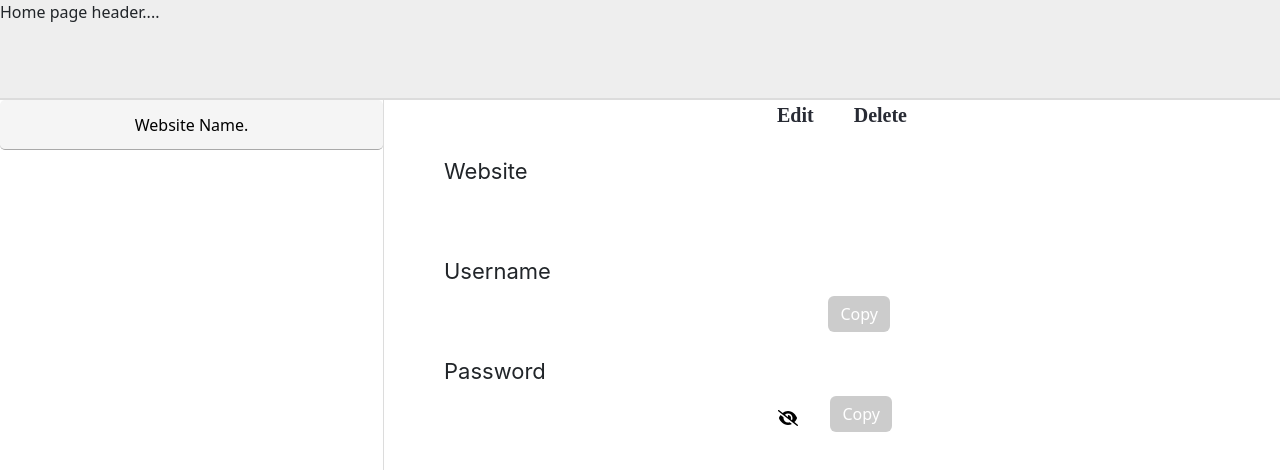
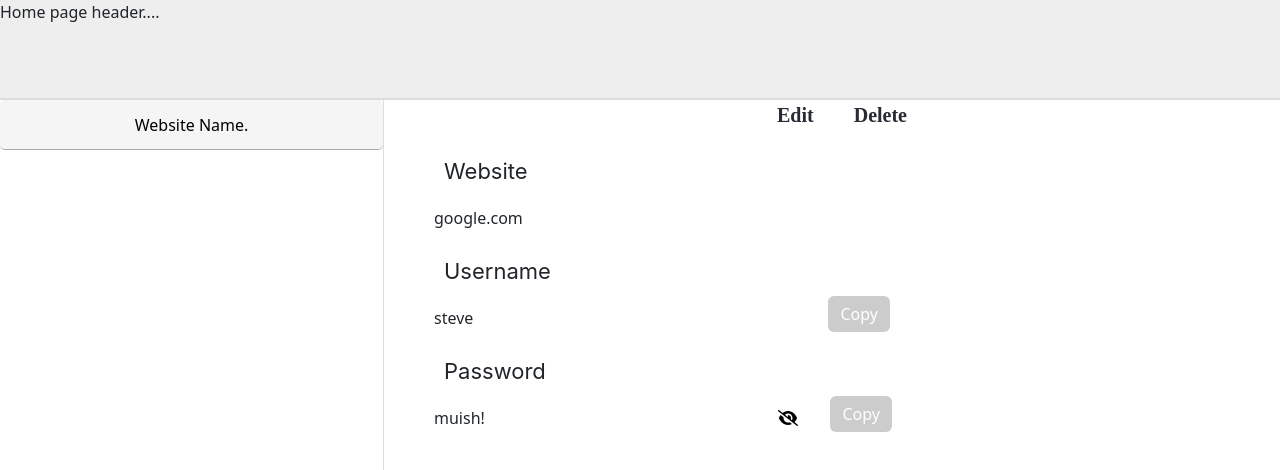
Before and after one commit to Bree-codes/PasswordManager, a React (Create React App) app in the folder passwordmanager/: page /home/view/passwords in a window 1280 px wide. Shown: the top 470 px of the page. Built offline with nearby package versions, Linux system fonts and the light colour scheme; sample sign-in values are in the browser's storage.

Commit message:
Commit message >>>>> working on errors <<<<<

```diff
--- a/passwordmanager/src/Pages/AppPages/PasswordsPage.jsx
+++ b/passwordmanager/src/Pages/AppPages/PasswordsPage.jsx
@@ -4,9 +4,9 @@ import PasswordView from "../Components/PasswordView";
 import {useState} from "react";
 
 const PasswordsPage = () => {
-    const [websiteName, setWebSiteName] = useState("");
-    const [webSiteUsername, setWebSiteUsername] = useState("");
-    const [webSitePassword, setWebSitePassword] = useState("");
+    const [websiteName, setWebSiteName] = useState("google.com");
+    const [webSiteUsername, setWebSiteUsername] = useState("steve");
+    const [webSitePassword, setWebSitePassword] = useState("muish!");
 
 
 
@@ -16,7 +16,9 @@ const PasswordsPage = () => {
                 <PasswordLink />
             </div>
             <div className={"password-display"}>
-               <PasswordView />
+               <PasswordView username={webSiteUsername} setUsername={setWebSiteUsername}
+                             password={webSitePassword} setPassword={setWebSitePassword}
+                            websiteName={websiteName} />
             </div>
         </div>);
 }
```
